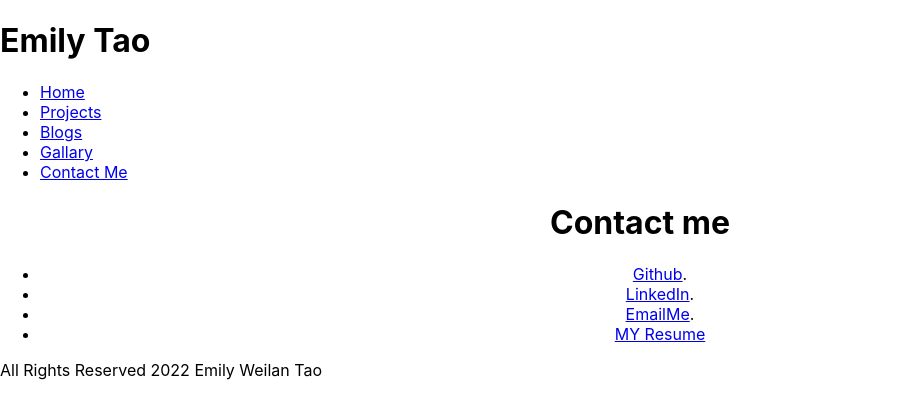
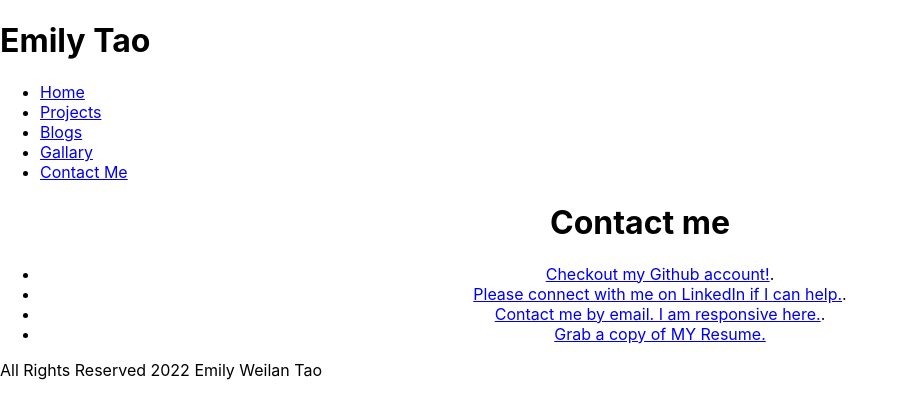
Before and after one commit to WeilanTao/EmilyProfileWebsite, a React (Create React App) app: page /contactme in a window 1280 px wide. Shown: the top 418 px of the page, without its empty margins (0-900 px from the left). Built offline with nearby package versions, Linux system fonts and the light colour scheme.

Commit message:
structure v1

```diff
--- a/public/index.html
+++ b/public/index.html
@@ -24,7 +24,7 @@
       work correctly both with client-side routing and a non-root public URL.
       Learn how to configure a non-root public URL by running `npm run build`.
     -->
-    <title>React App</title>
+    <title>Emily Tao</title>
   </head>
   <body>
     <noscript>You need to enable JavaScript to run this app.</noscript>
--- a/src/App.js
+++ b/src/App.js
@@ -28,6 +28,7 @@ function App() {
           <Route path="*" element={<Navigate to="/not-found" replace />} />
         </Routes>
       </div>
+
       <Footer />
     </>
   );
--- a/src/components/contactme.jsx
+++ b/src/components/contactme.jsx
@@ -6,17 +6,26 @@ const Contactme = () => {
       <h1>Contact me</h1>
       <ul>
         <li>
-          <a href="https://github.com/WeilanTao">Github</a>.
+          <a href="https://github.com/WeilanTao" target="_blank">
+            Checkout my Github account!
+          </a>
+          .
         </li>
         <li>
-          <a href="https://github.com/WeilanTao">LinkedIn</a>.
+          <a href="https://github.com/WeilanTao" target="_blank">
+            Please connect with me on LinkedIn if I can help.
+          </a>
+          .
         </li>
         <li>
-          <a href="mailto:twlemily@hotmail.ca">EmailMe</a>.
+          <a href="mailto:twlemily@hotmail.ca">
+            Contact me by email. I am responsive here.
+          </a>
+          .
         </li>
         <li>
           <a href={MyResume} download>
-            MY Resume
+            Grab a copy of MY Resume.
           </a>
         </li>
       </ul>
```
